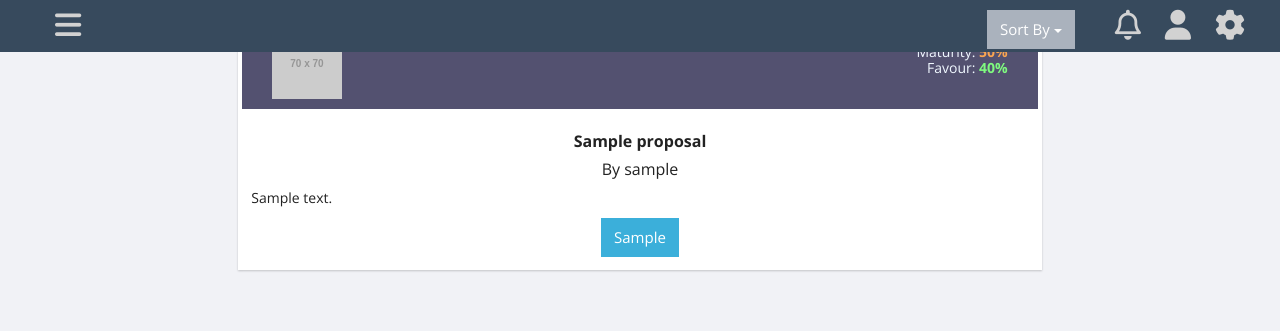
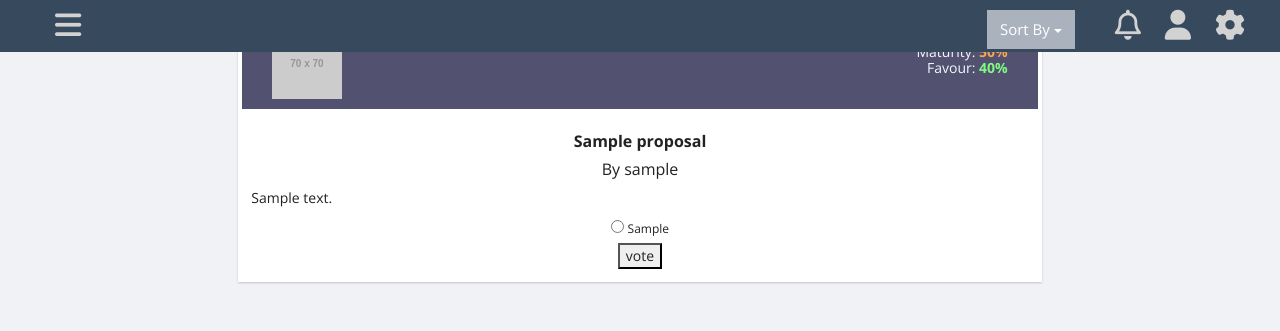
Before and after one commit to TheDemocracyFoundation/epitome-django, a Django app: page /eisegesis/1/ in a window 1280 px wide. Shown: the top 331 px of the page. Run offline with Django 3.2, Linux system fonts and the light colour scheme; a user stored in the database is signed in; tables that the repository leaves empty hold one stand-in row (values such as "Sample post"); grey boxes labelled with a size stand in for pictures from a placeholder-image service; some libraries are stand-ins or nearby versions.

Commit message:
Added form and radio buttons

```diff
--- a/Eisegesis/templates/Eisegesis/propDetail.html
+++ b/Eisegesis/templates/Eisegesis/propDetail.html
@@ -96,10 +96,16 @@
                         <h6>By {{ proposal.USER_CREATORID }} </h6>
                         <p> {{ proposal.P_BODY }} </p>
                         <div class="text-center">
+							<form action="{% url 'Eisegesis:vote' proposal.id %}" method="post">
+							{% csrf_token %}
 							{% for choice in proposal.PChoice.all %}
 								<!--<li>{{ choice.PCHOICE_CHOICE }}</li>-->
-								<button type="button" class="btn btn-primary">{{ choice.PCHOICE_CHOICE }}</button>
+								<!--<button type="button" class="btn btn-primary">{{ choice.PCHOICE_CHOICE }}</button>-->
+								<input type="radio" name="choice" id="{{ forloop.counter }}" value="{{ choice.id }}" />
+								<label for="choice{{ forloop.counter }}">{{ choice.PCHOICE_CHOICE }}</label><br />
 							{% endfor %}
+							<input type="submit" value="vote" />
+							</form>
                             <!--<button type="button" class="btn btn-primary">Yes</button>
                             <button type="button" class="btn btn-primary">Abstain</button>
                             <button type="button" class="btn btn-primary">No</button>-->
--- a/Eisegesis/views.py
+++ b/Eisegesis/views.py
@@ -2,6 +2,7 @@ from django.http import HttpResponse, HttpResponseRedirect
 from django.shortcuts import get_object_or_404, render
 from django.template import loader
 from django.contrib.auth.decorators import login_required
+from django.urls import reverse
 
 from .models import Proposals,ProposalChoice
 
@@ -27,5 +28,25 @@ def moreInfo(request, proposals_id):
 	#return render(request, 'polls/detail.html', {'question': question})
 	return HttpResponse(template.render(context, request))
 
+
+def vote(request, proposals_id):
+	proposal = get_object_or_404(Proposals, pk=proposals_id)
+	try:
+		selected_choice = proposal.PChoice.get(pk=request.POST['choice'])
+	except (KeyError, ProposalChoice.DoesNotExist):						#probably wrong
+		# Redisplay the question voting form.
+		return render(request, 'Eisegesis/propDetail.html', {
+			#'question': question,
+			'proposal': proposal,
+			'error_message': "You didn't select a choice.",
+		})
+	else:
+		selected_choice.PCHOICE_VOTES += 1
+		selected_choice.save()
+		# Always return an HttpResponseRedirect after successfully dealing
+		# with POST data. This prevents data from being posted twice if a
+		# user hits the Back button.
+		return HttpResponseRedirect(reverse('Eisegesis:index'))#, args=(proposal.id,)))
+
 #def index(request):
 #	return HttpResponse("Hello")
```
